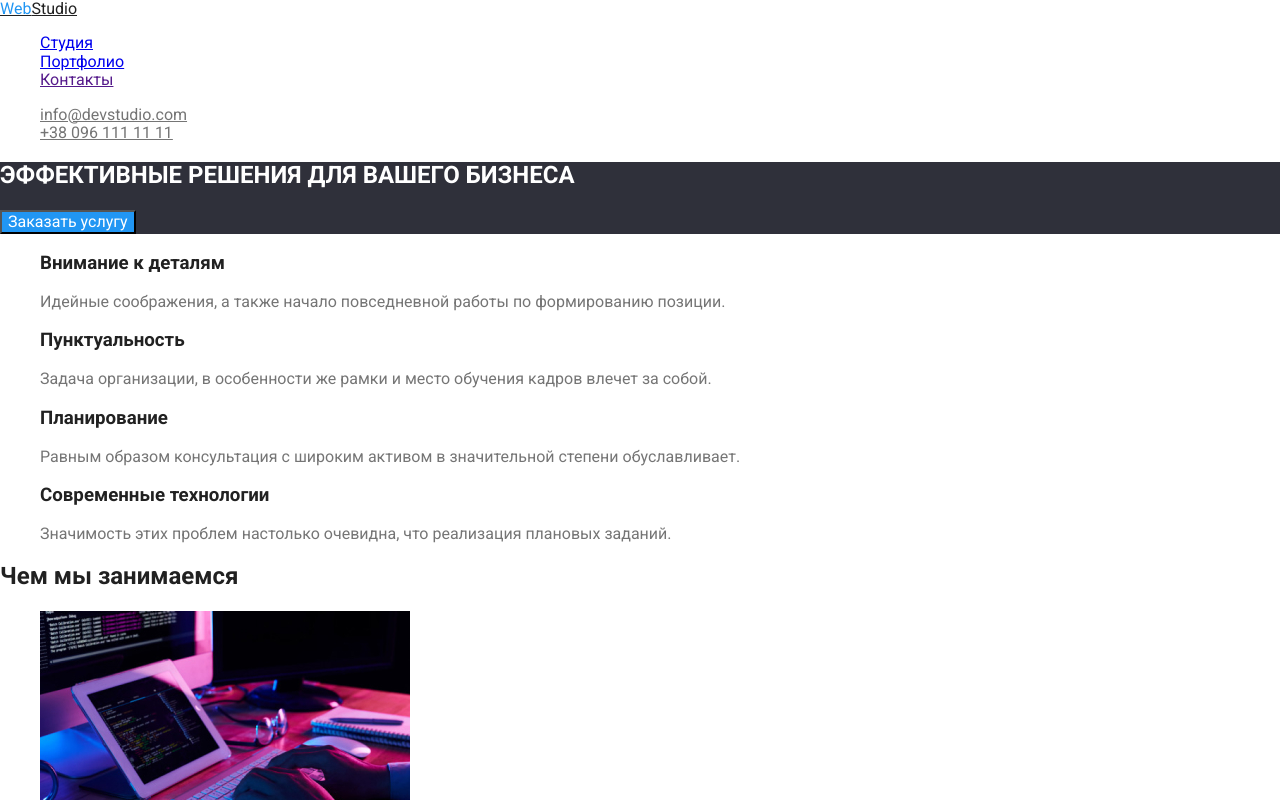
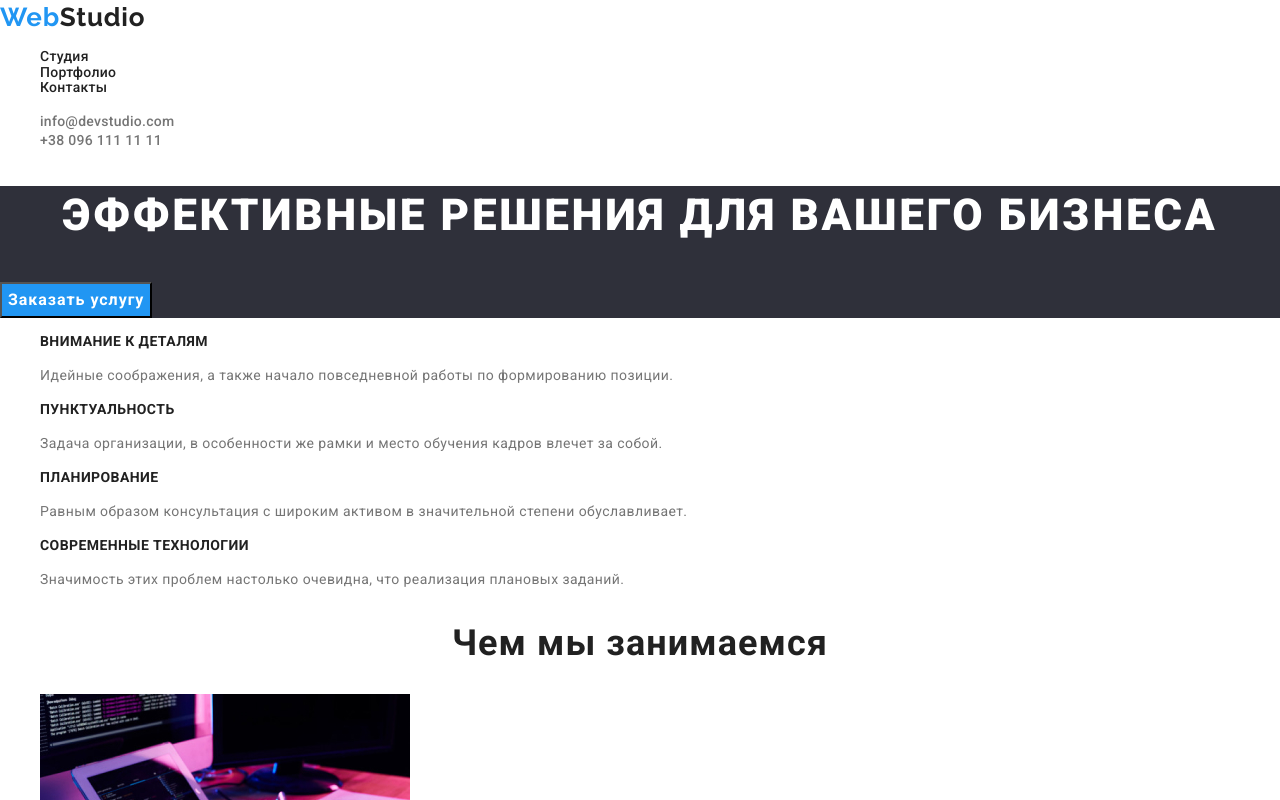
Before and after one commit to nazarii-lozynskyi/goit-markup-hw-02, a plain HTML site: page index.html in a window 1280 px wide. Shown: the top 800 px of the page. Drawn offline with nearby package versions, Linux system fonts and the light colour scheme.

Commit message:
add stales for INDEX.html

```diff
--- a/css/styles.css
+++ b/css/styles.css
@@ -1,4 +1,4 @@
-/*INDEX.html styles*/
+/***************INDEX.html styles****************/
 
 /* priority text color #212121 */
 /* secondary color of the text #757575 */
@@ -7,25 +7,44 @@
 /* main color background #FFFFFF */
 /* secondary background color #2F303A */
 /* third color background #F5F4FA */
-
+.link {
+  text-decoration: none;
+}
+.list {
+  list-style: none;
+}
+.address {
+  font-style: normal;
+}
+/*====================ROOT========================*/
 :root {
   --priority-text-color: #212121;
-  --title-text-color: #757575;
+  --secondary-text-color: #757575;
   --accent-color: #2196f3;
   --wight-color: #ffffff;
   --secondary-background-color: #2f303a;
   --team-background-color: #f5f4fa;
   --address-color: rgba(255, 255, 255, 0.6);
+  --main-font: "Roboto", sans-serif;
+  --secondary-font: "Raleway", sans-serif;
 }
+/*====================END ROOT====================*/
 
+/*====================BODY========================*/
 body {
   background-color: var(--wight-color);
   color: var(--priority-text-color);
-  font-family: "Roboto", sans-serif;
+  font-family: var(--main-font);
 }
+/*===================END BODY=====================*/
 
-/*LOGO*/
+/*=====================LOGO=======================*/
 .logo {
+  font-family: var(--secondary-font);
+  font-weight: 700;
+  font-size: 26px;
+  line-height: 1.33;
+  letter-spacing: 0.03em;
   color: var(--priority-text-color);
 }
 .logo-web {
@@ -34,76 +53,143 @@ body {
 .logo-studio {
   color: var(--wight-color);
 }
+/*====================END LOGO====================*/
 
-/*HEDER*/
-.list {
-  list-style: none;
+/*=====================HEDER======================*/
+/*====NAVIGATION====*/
+.navigation {
+  font-weight: 500;
+  font-size: 14px;
+  line-height: 1.14;
+  letter-spacing: 0.02em;
 }
-.site-nav .link {
+.navigation-link {
   color: var(--priority-text-color);
 }
-.site-nav .link:hover,
-.site-nav .link:focus,
-.site-nav .link:active {
+.navigation-link:hover,
+.navigation-link:focus,
+.navigation-link:active {
   color: var(--accent-color);
 }
+/*====END NAVIGATION====*/
+
+/*====SITE CONTACTS====*/
 .site-contacts .contacts {
-  color: var(--title-text-color);
+  font-weight: 500;
+  font-size: 14px;
+  line-height: 1.14;
+  letter-spacing: 0.02em;
+  color: var(--secondary-text-color);
 }
 .site-contacts .contacts:hover,
 .site-contacts .contacts:focus {
   color: var(--accent-color);
 }
+/*==== END SITE CONTACTS====*/
+/*===================END HEDER===================*/
 
-/*HERO*/
+/*====================HERO=======================*/
+.hero {
+  background-color: var(--secondary-background-color);
+}
 .hero-text {
+  font-weight: 900;
+  font-size: 44px;
+  line-height: 1.36;
+  text-align: center;
+  letter-spacing: 0.06em;
+  text-transform: uppercase;
   color: var(--wight-color);
-  text-transform: uppercase;
 }
 .hero-btn {
-  font-family: "Roboto", sans-serif;
+  font-weight: 700;
+  font-size: 16px;
+  line-height: 1.88;
+  display: flex;
+  align-items: center;
+  text-align: center;
+  letter-spacing: 0.06em;
   background-color: var(--accent-color);
   color: var(--wight-color);
   cursor: pointer;
 }
-.hero {
-  background-color: var(--secondary-background-color);
+/*===================END HERO===================*/
+
+/*==================FEATURES====================*/
+.feature-item-title {
+  font-weight: 700;
+  font-size: 14px;
+  line-height: 1.14;
+  letter-spacing: 0.03em;
+  text-transform: uppercase;
 }
+.features-item {
+  color: var(--secondary-text-color);
+  font-weight: 400;
+  font-size: 14px;
+  line-height: 1.71;
+  letter-spacing: 0.03em;
+}
+/*=================END FEATURES================*/
 
-/*OUR TEAM*/
-.team-profession {
-  color: var(--title-text-color);
+/*=================WHAT WE DO==================*/
+.section-title {
+  font-weight: 700;
+  font-size: 36px;
+  line-height: 1.17;
+  text-align: center;
+  letter-spacing: 0.03em;
 }
+/*===============END WHAT WE DO================*/
+
+/*=================OUR TEAM====================*/
 .team {
   background-color: var(--team-background-color);
 }
+.section-title {
+}
+.team-members-name {
+  font-weight: 500;
+  font-size: 16px;
+  line-height: 1.19;
+  letter-spacing: 0.03em;
+}
+.team-members-profession {
+  font-weight: 400;
+  font-size: 16px;
+  line-height: 1.19;
+  letter-spacing: 0.03em;
+  color: var(--secondary-text-color);
+}
+/*================END OUR TEAM=================*/
 
-/*FEATURES*/
-.features-item {
-  color: var(--title-text-color);
-}
-
-/*FOOTER*/
+/*==================FOOTER=====================*/
 footer {
   background-color: var(--secondary-background-color);
 }
-
-/*ADDRESS*/
+/*==========ADDRESS========*/
 .address-in-map {
-  color: var(--wight-color);
+  font-weight: 400;
+  font-size: 14px;
+  line-height: 1.71;
+  letter-spacing: 0.03em;
+  color: #ffffff;
 }
-.tel,
-.mail {
-  color: var(--address-color);
+.address-mail,
+.address-tel {
+  font-weight: 400;
+  font-size: 14px;
+  line-height: 1.71;
+  letter-spacing: 0.03em;
+  color: rgba(255, 255, 255, 0.6);
 }
 
-/*PORTFOLIO.HTML*/
+/*PORTFOLIO.html*/
 
 /*FILTERS*/
 .filters-button {
   color: var(--priority-text-color);
   background-color: var(--team-background-color);
-  font-family: "Roboto", sans-serif;
   cursor: pointer;
 }
 .filters-button:hover,
```
